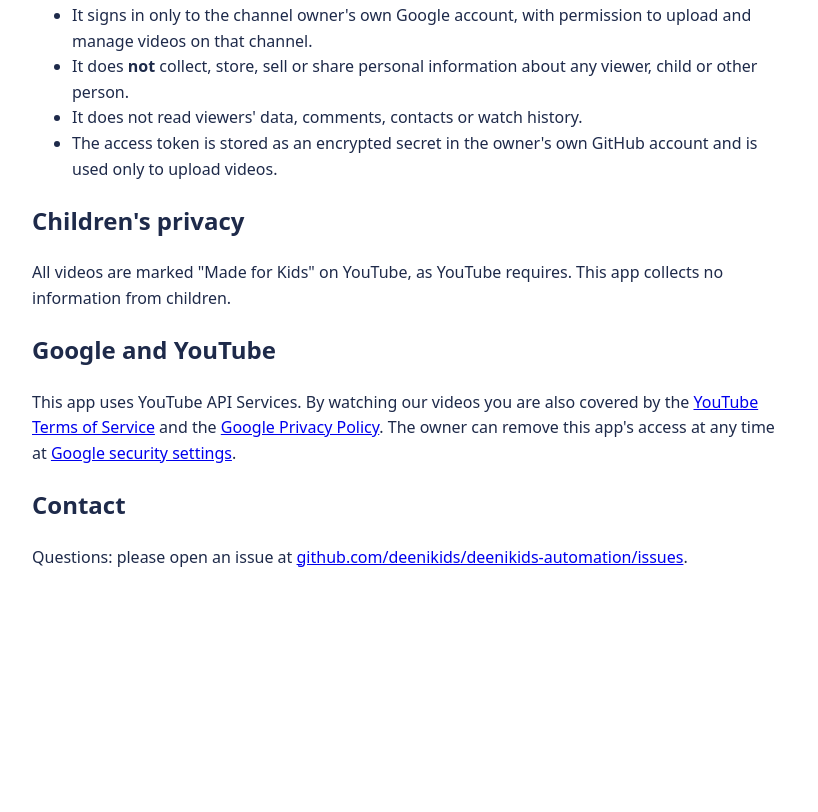
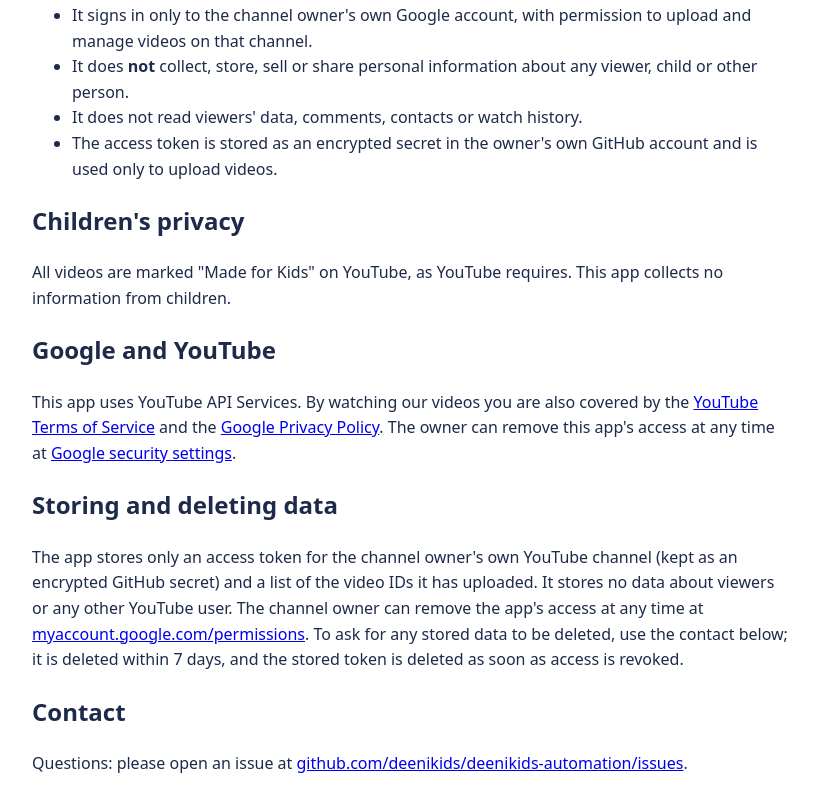
Before and after one commit to deenikids/deenikids-automation, a plain HTML site: page docs/privacy.html in a window 1280 px wide. Shown: the part 394-1206 px from the top of the page, without its empty margins (228-1046 px from the left). Before the commit the page ends 1004 px from the top, so only its background shows below. Drawn offline with Linux system fonts and the light colour scheme.

Commit message:
Privacy policy: add data storage, deletion and revocation section (needed for the YouTube API audit)
Co-Authored-By: Claude Fable 5.2 <noreply@anthropic.com>
Claude-Session: https://claude.ai/code/session_01H1y2E7xvJ8F5z2No1h9Dz4

```diff
--- a/docs/privacy.html
+++ b/docs/privacy.html
@@ -23,6 +23,8 @@
 <h2>Google and YouTube</h2>
 <p>This app uses YouTube API Services. By watching our videos you are also covered by the <a href="https://www.youtube.com/t/terms">YouTube Terms of Service</a> and the <a href="https://policies.google.com/privacy">Google Privacy Policy</a>. The owner can remove this app's access at any time at <a href="https://security.google.com/settings/security/permissions">Google security settings</a>.</p>
 
+<h2>Storing and deleting data</h2>
+<p>The app stores only an access token for the channel owner's own YouTube channel (kept as an encrypted GitHub secret) and a list of the video IDs it has uploaded. It stores no data about viewers or any other YouTube user. The channel owner can remove the app's access at any time at <a href="https://myaccount.google.com/permissions">myaccount.google.com/permissions</a>. To ask for any stored data to be deleted, use the contact below; it is deleted within 7 days, and the stored token is deleted as soon as access is revoked.</p>
 <h2>Contact</h2>
 <p>Questions: please open an issue at <a href="https://github.com/deenikids/deenikids-automation/issues">github.com/deenikids/deenikids-automation/issues</a>.</p>
 </body></html>
```
